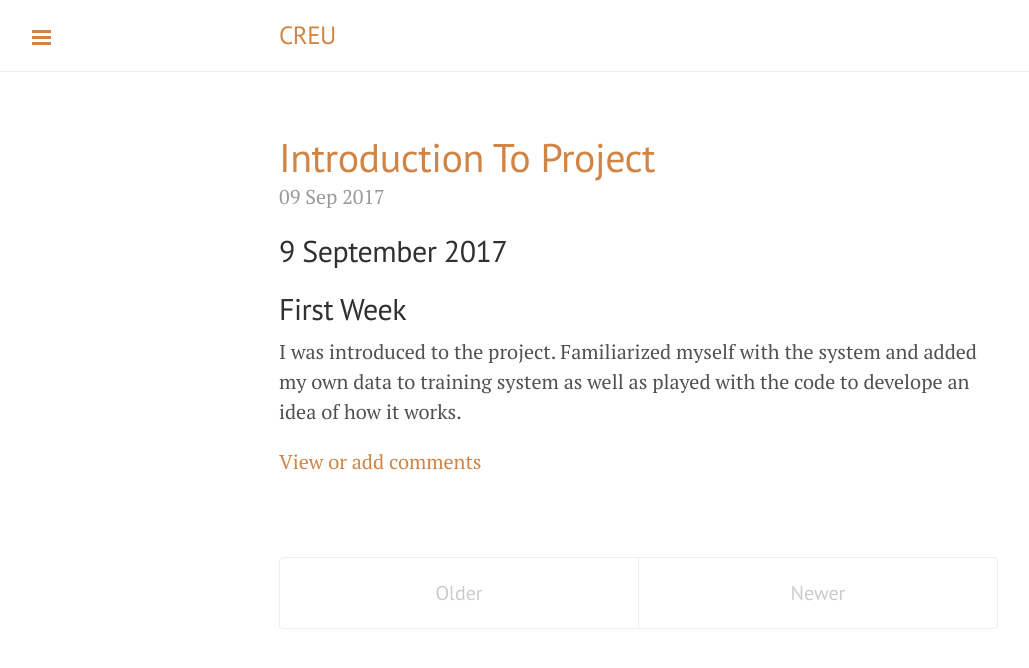
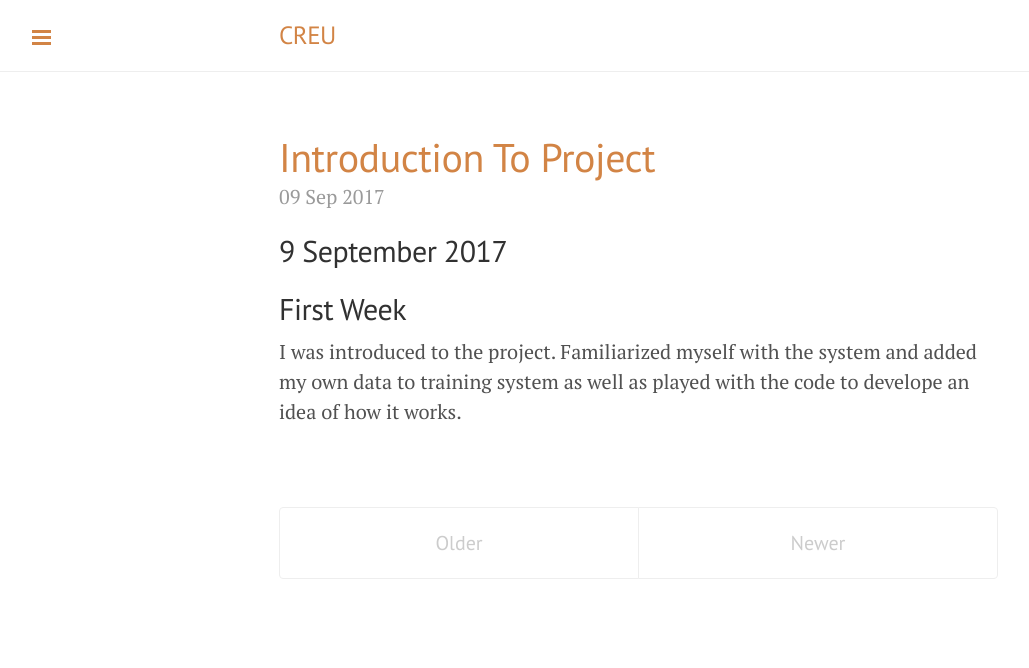
Before and after one commit to jenni-niels/CREU, a Jekyll site: the page built from index.html, in a window 1280 px wide. Shown: the top 668 px of the page, without its empty margins (1-1030 px from the left). Built offline with Jekyll 4.4.1, drawn with Linux system fonts in a browser that asks for light colours; the list of posts is cut into pages by our own code.

Commit message:
Update index.html

```diff
--- a/index.html
+++ b/index.html
@@ -15,7 +15,6 @@ title: Home
     <span class="post-date">{{ post.date | date_to_string }}</span>
 
     {{ post.content }}
-    <a href="{{ post.url }}#disqus_thread">View or add comments</a>
   </div>
   {% endfor %}
 </div>
```
